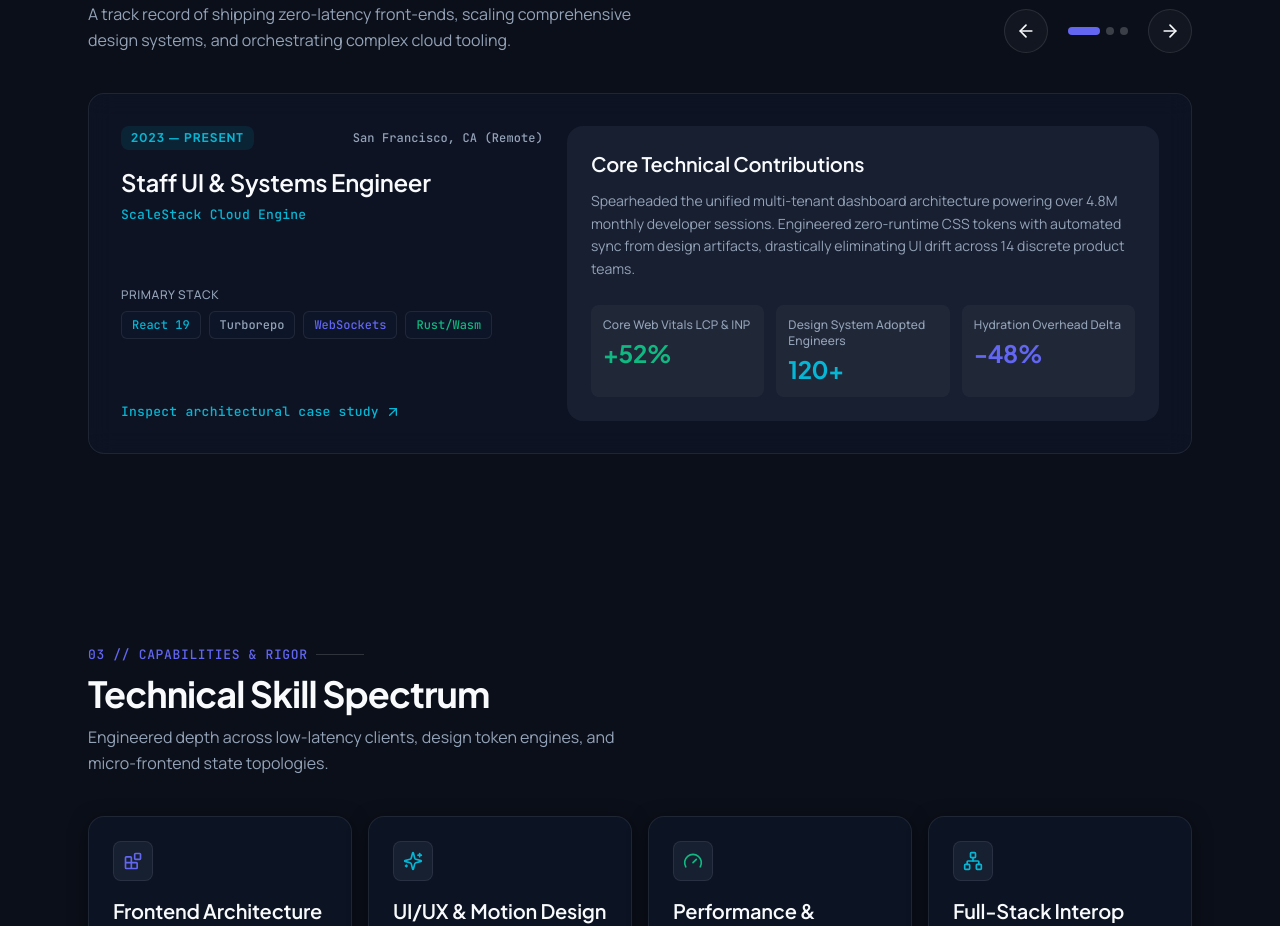
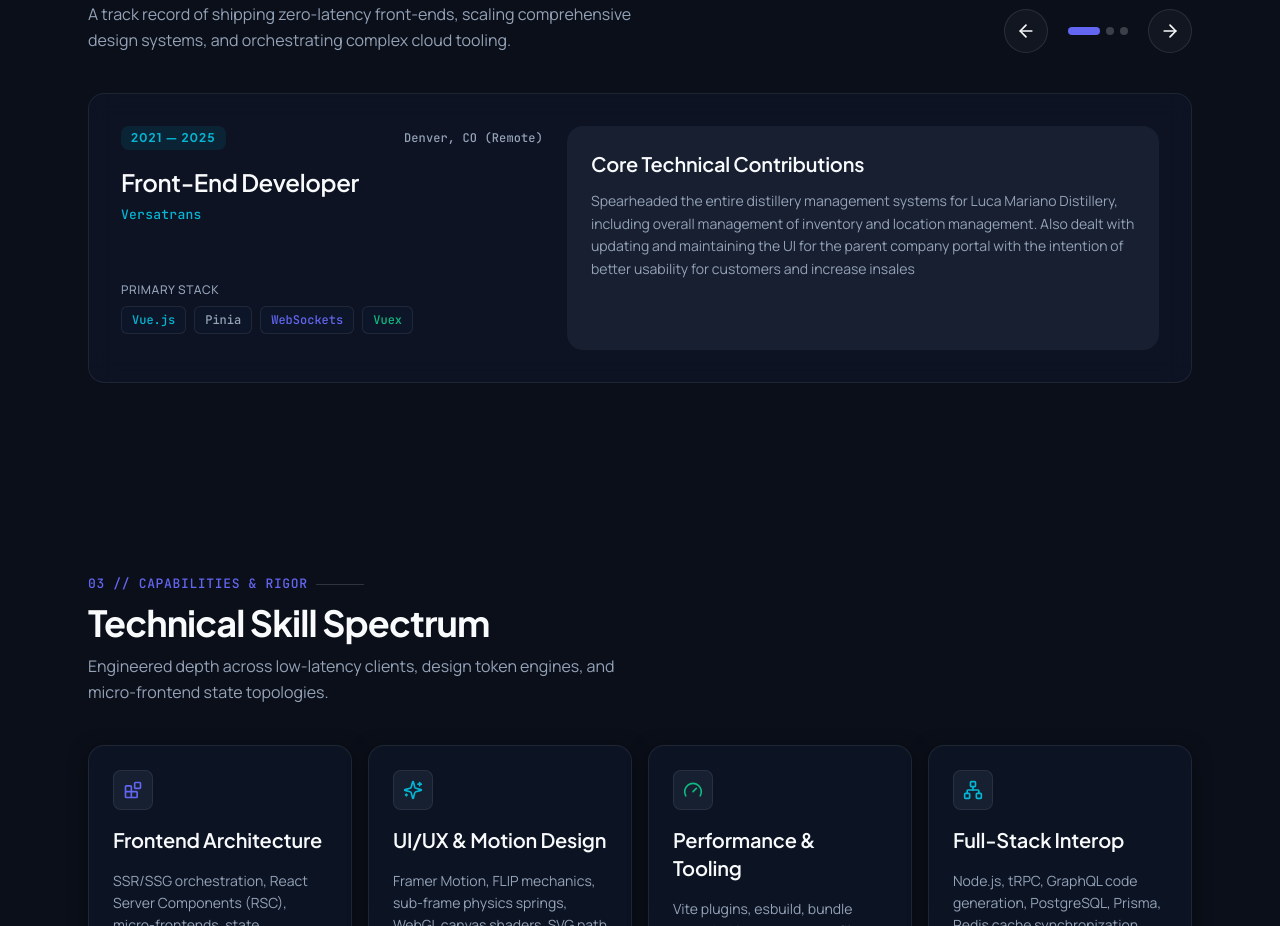
Before and after one commit to jamesv28/web-portfolio, a React (Vite) app: page / in a window 1280 px wide. Shown: the part 800-1726 px from the top of the page. Built offline with nearby package versions, Linux system fonts and the light colour scheme; the HTML template or start-up script is replaced by a standard one.

Commit message:
added data re-haul for the work history section

```diff
--- a/src/components/Experience.jsx
+++ b/src/components/Experience.jsx
@@ -14,7 +14,10 @@ const Experience = () => {
   };
 
   return (
-    <section id="experience" className="mx-auto max-w-[1200px] px-4 py-24 md:px-8 lg:px-12">
+    <section
+      id="experience"
+      className="mx-auto max-w-[1200px] px-4 py-24 md:px-8 lg:px-12"
+    >
       <div className="flex flex-col gap-6 md:flex-row md:items-end md:justify-between">
         <div className="flex max-w-xl flex-col gap-2">
           <div className="flex items-center gap-2">
@@ -23,13 +26,21 @@ const Experience = () => {
             </span>
             <span className="h-px w-12 bg-outline-variant" aria-hidden="true" />
           </div>
-          <h2 className="t-headline-lg text-text-primary">High-Impact Engineering Roles</h2>
+          <h2 className="t-headline-lg text-text-primary">
+            High-Impact Engineering Roles
+          </h2>
           <p className="text-text-secondary">
-            A track record of shipping zero-latency front-ends, scaling comprehensive design systems, and orchestrating complex cloud tooling.
+            A track record of shipping zero-latency front-ends, scaling
+            comprehensive design systems, and orchestrating complex cloud
+            tooling.
           </p>
         </div>
 
-        <div className="flex items-center gap-3" role="group" aria-label="Carousel controls">
+        <div
+          className="flex items-center gap-3"
+          role="group"
+          aria-label="Carousel controls"
+        >
           <button
             type="button"
             onClick={() => go(index - 1)}
@@ -38,7 +49,11 @@ const Experience = () => {
           >
             <LuArrowLeft className="h-5 w-5" aria-hidden="true" />
           </button>
-          <div className="flex items-center gap-1.5 px-2" role="tablist" aria-label="Choose a role">
+          <div
+            className="flex items-center gap-1.5 px-2"
+            role="tablist"
+            aria-label="Choose a role"
+          >
             {roles.map((role, i) => (
               <button
                 key={role.company}
@@ -48,7 +63,9 @@ const Experience = () => {
                 aria-label={`Show ${role.company}`}
                 onClick={() => setIndex(i)}
                 className={`h-2 rounded-full transition-all duration-300 ${
-                  i === index ? "w-8 bg-primary" : "w-2 bg-white/20 hover:bg-white/40"
+                  i === index
+                    ? "w-8 bg-primary"
+                    : "w-2 bg-white/20 hover:bg-white/40"
                 }`}
               />
             ))}
@@ -81,57 +98,79 @@ const Experience = () => {
               aria-hidden={!active}
               aria-roledescription="slide"
               className={`col-start-1 row-start-1 flex flex-col gap-6 rounded-container border border-white/[0.08] bg-slate/60 p-6 backdrop-blur-[12px] transition-all duration-500 ease-out md:flex-row md:p-8 ${
-                active ? "relative translate-x-0 opacity-100" : "pointer-events-none invisible translate-x-6 opacity-0"
+                active
+                  ? "relative translate-x-0 opacity-100"
+                  : "pointer-events-none invisible translate-x-6 opacity-0"
               }`}
             >
               {/* Identity + stack */}
               <div className="flex flex-col justify-between gap-6 md:w-5/12">
                 <div className="flex flex-col gap-2">
                   <div className="flex items-center justify-between gap-3">
-                    <span className={`t-label-caps rounded-std px-2.5 py-1 ${TONE_PILL[role.accent]}`}>
+                    <span
+                      className={`t-label-caps rounded-std px-2.5 py-1 ${TONE_PILL[role.accent]}`}
+                    >
                       {role.period}
                     </span>
-                    <span className="t-caption font-mono text-text-secondary">{role.location}</span>
+                    <span className="t-caption font-mono text-text-secondary">
+                      {role.location}
+                    </span>
                   </div>
-                  <h3 className="t-headline-md pt-2 text-text-primary">{role.title}</h3>
-                  <p className={`t-label-code ${TONE_TEXT[role.accent]}`}>{role.company}</p>
+                  <h3 className="t-headline-md pt-2 text-text-primary">
+                    {role.title}
+                  </h3>
+                  <p className={`t-label-code ${TONE_TEXT[role.accent]}`}>
+                    {role.company}
+                  </p>
                 </div>
 
                 <div className="flex flex-col gap-2">
-                  <span className="t-caption uppercase tracking-wider text-text-secondary">Primary Stack</span>
-                  <ul className="flex flex-wrap gap-2" aria-label="Primary stack">
+                  <span className="t-caption uppercase tracking-wider text-text-secondary">
+                    Primary Stack
+                  </span>
+                  <ul
+                    className="flex flex-wrap gap-2 mb-4"
+                    aria-label="Primary stack"
+                  >
                     {role.stack.map((tech) => (
-                      <li key={tech.name} className={`chip ${TONE_TEXT[tech.tone]} hover:text-text-primary`}>
+                      <li
+                        key={tech.name}
+                        className={`chip ${TONE_TEXT[tech.tone]} hover:text-text-primary`}
+                      >
                         {tech.name}
                       </li>
                     ))}
                   </ul>
                 </div>
-
-                <a
-                  href="#contact"
-                  className={`t-label-code inline-flex w-fit items-center gap-1.5 text-caption text-secondary hover:underline`}
-                  tabIndex={active ? 0 : -1}
-                >
-                  {role.caseStudy}
-                  <LuArrowUpRight className="h-4 w-4" aria-hidden="true" />
-                </a>
               </div>
 
               {/* Narrative + metrics */}
               <div className="flex flex-col justify-between gap-6 rounded-container bg-surface-highlight p-6 md:w-7/12">
                 <div className="flex flex-col gap-3">
-                  <h4 className="t-headline-sm text-text-primary">Core Technical Contributions</h4>
-                  <p className="t-body-sm leading-relaxed text-text-secondary">{role.summary}</p>
+                  <h4 className="t-headline-sm text-text-primary">
+                    Core Technical Contributions
+                  </h4>
+                  <p className="t-body-sm leading-relaxed text-text-secondary">
+                    {role.summary}
+                  </p>
                 </div>
-                <dl className="grid grid-cols-1 gap-3 sm:grid-cols-3">
+                {/* <dl className="grid grid-cols-1 gap-3 sm:grid-cols-3">
                   {role.metrics.map((metric) => (
-                    <div key={metric.label} className="flex flex-col gap-1 rounded-std bg-white/[0.04] p-3">
-                      <dt className="t-caption text-text-secondary">{metric.label}</dt>
-                      <dd className={`t-headline-md font-bold ${TONE_TEXT[metric.accent]}`}>{metric.value}</dd>
+                    <div
+                      key={metric.label}
+                      className="flex flex-col gap-1 rounded-std bg-white/[0.04] p-3"
+                    >
+                      <dt className="t-caption text-text-secondary">
+                        {metric.label}
+                      </dt>
+                      <dd
+                        className={`t-headline-md font-bold ${TONE_TEXT[metric.accent]}`}
+                      >
+                        {metric.value}
+                      </dd>
                     </div>
                   ))}
-                </dl>
+                </dl> */}
               </div>
             </article>
           );
--- a/src/data.jsx
+++ b/src/data.jsx
@@ -26,20 +26,20 @@ export const navLinks = [
 
 export const roles = [
   {
-    period: "2023 — Present",
-    location: "San Francisco, CA (Remote)",
-    title: "Staff UI & Systems Engineer",
-    company: "ScaleStack Cloud Engine",
+    period: "2021 — 2025",
+    location: "Denver, CO (Remote)",
+    title: "Front-End Developer",
+    company: "Versatrans",
     accent: "secondary",
     stack: [
-      { name: "React 19", tone: "secondary" },
-      { name: "Turborepo", tone: "neutral" },
+      { name: "Vue.js", tone: "secondary" },
+      { name: "Pinia", tone: "neutral" },
       { name: "WebSockets", tone: "primary" },
-      { name: "Rust/Wasm", tone: "tertiary" },
+      { name: "Vuex", tone: "tertiary" },
     ],
     caseStudy: "Inspect architectural case study",
     summary:
-      "Spearheaded the unified multi-tenant dashboard architecture powering over 4.8M monthly developer sessions. Engineered zero-runtime CSS tokens with automated sync from design artifacts, drastically eliminating UI drift across 14 discrete product teams.",
+      "Spearheaded the entire distillery management systems for Luca Mariano Distillery, including overall management of inventory and location management. Also dealt with updating and maintaining the UI for the parent company portal with the intention of better usability for customers and increase insales",
     metrics: [
       { value: "+52%", label: "Core Web Vitals LCP & INP", accent: "tertiary" },
       {
@@ -51,20 +51,20 @@ export const roles = [
     ],
   },
   {
-    period: "2021 — 2023",
-    location: "New York, NY",
-    title: "Lead Front-End Architect",
-    company: "PulsePay Financial Infrastructure",
+    period: "2018 — 2020",
+    location: "Denver, CO",
+    title: "Front-End Developer",
+    company: "Convercent",
     accent: "primary",
     stack: [
-      { name: "TypeScript", tone: "secondary" },
-      { name: "Tailwind CSS", tone: "primary" },
-      { name: "GraphQL", tone: "tertiary" },
-      { name: "Cypress E2E", tone: "neutral" },
+      { name: "ASP.NET", tone: "secondary" },
+      { name: "Bootstrap", tone: "primary" },
+      { name: "Knockout.js", tone: "tertiary" },
+      { name: "React", tone: "neutral" },
     ],
     caseStudy: "Inspect checkout flow telemetry",
     summary:
-      "Architected an embedded payment element widget rendered across thousands of external merchant checkouts. Implemented hyper-strict sandbox encapsulation with zero-data-leak isolation and accessible WCAG 2.1 AAA keyboard primitives.",
+      "Implemented usability and accessibility improvements to the Convercent platform, including a complete overhaul of the checkout flow and a new design system for internal and external use. Also, worked closely with other teams for best-case standards of implementing accessibility into new features.  Finally, began transitioning from Knockout.js to React.",
     metrics: [
       { value: "$1.8B+", label: "Annual Volume Handled", accent: "tertiary" },
       { value: "99.999%", label: "UI Widget Uptime Rate", accent: "secondary" },
@@ -76,20 +76,20 @@ export const roles = [
     ],
   },
   {
-    period: "2019 — 2021",
-    location: "Remote / London",
-    title: "Lead Design Technologist",
-    company: "Hyperion Creative Lab",
+    period: "2016 — 2018",
+    location: "Denver, CO",
+    title: "Application Developer/ Mobile App Developer",
+    company: "DaVita",
     accent: "tertiary",
     stack: [
-      { name: "Three.js", tone: "tertiary" },
-      { name: "GLSL Shaders", tone: "secondary" },
-      { name: "GSAP Motion", tone: "primary" },
-      { name: "Web Audio", tone: "neutral" },
+      { name: "React", tone: "tertiary" },
+      { name: "Swift", tone: "secondary" },
+      { name: "Java", tone: "primary" },
+      { name: "Redux", tone: "neutral" },
     ],
     caseStudy: "View award-winning work",
     summary:
-      "Engineered bespoke 3D WebGL experiences and real-time GPU particle renderers for global enterprise brands. Partnered directly with art directors to translate experimental spatial prototypes into high-performance web products.",
+      "Began working on the mobile developer team for increasing usability and accessibility for the telehealth app.  Also, worked with the UI design team to overhaul the apps for both native iOS and android devices. Switched to the web team to work on the internal web portal for the company, which included an overhaul of the existing code base as well as adding new features for both doctors and customers to actively engage in the apps.",
     metrics: [
       { value: "4x", label: "Awwwards Site of the Day", accent: "tertiary" },
       {
```
